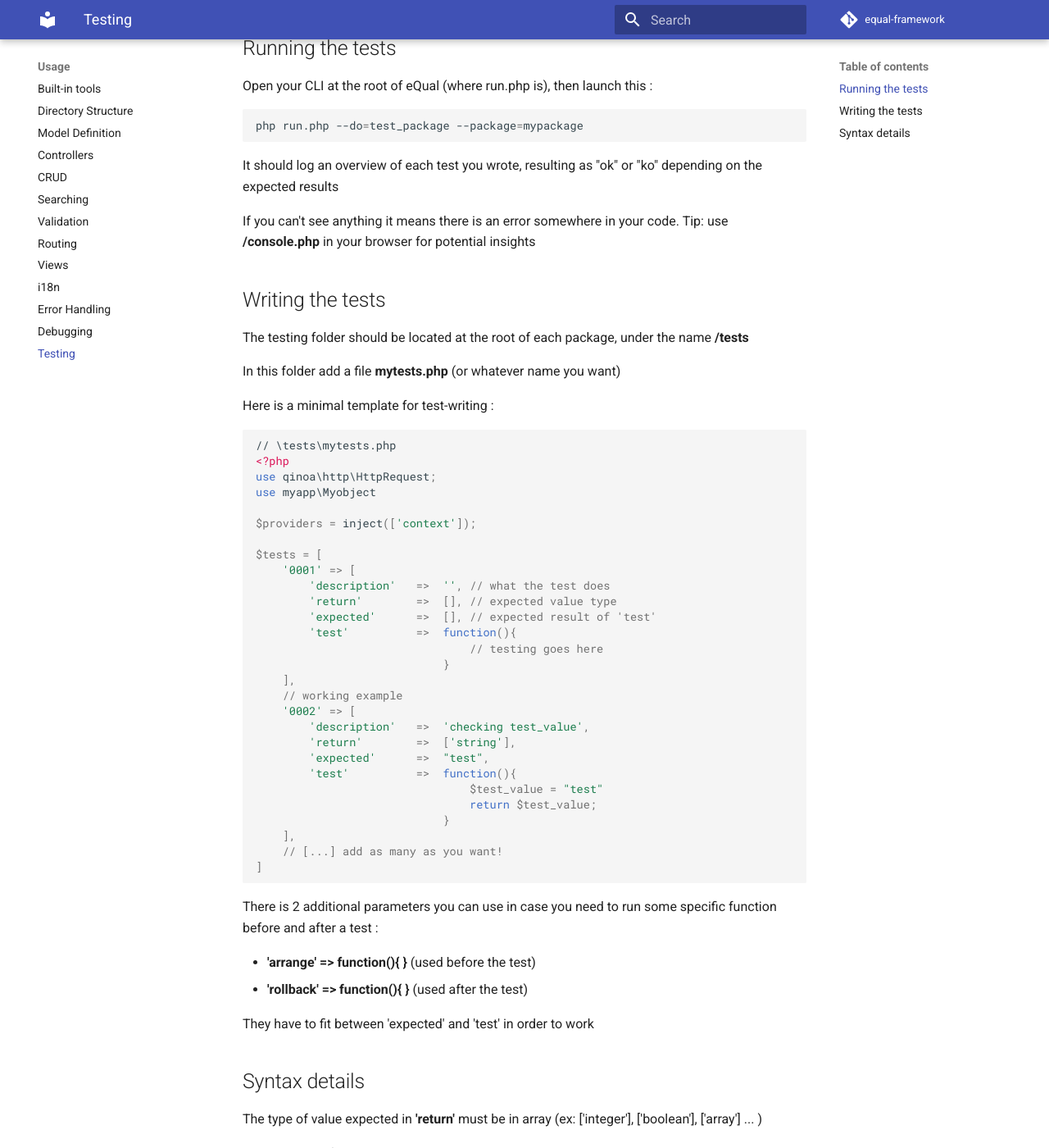
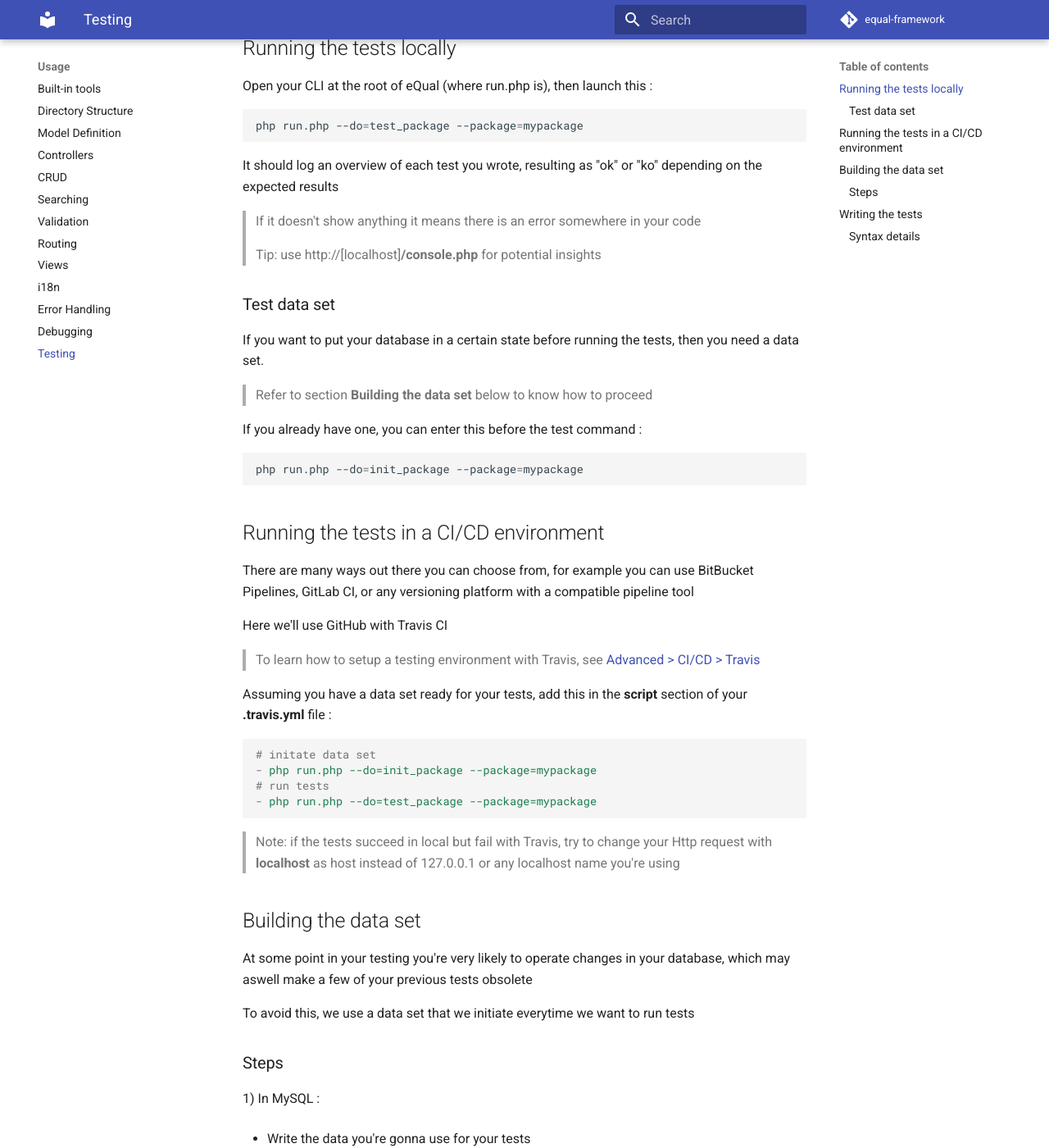
Before and after one commit to equalframework/equal-doc, an MkDocs documentation site: the page built from docs/usage/testing.md, in a window 1280 px wide and 1400 px high, scrolled down 350 px. Shown: the whole window at 82% size. Built offline with MkDocs 1.6.1 and Material for MkDocs 9.7.7, drawn with Linux system fonts in a browser that asks for light colours; comment, search, counter and statistics services are not loaded; some of the changed text lies outside the part shown.

````diff
--- a/docs/usage/testing.md
+++ b/docs/usage/testing.md
@@ -10,7 +10,7 @@ It will tell you if you have available tests. If it's not the case, see [**Writi
 
 
 
-## Running the tests
+## Running the tests locally
 
 Open your CLI at the root of eQual (where run.php is), then launch this :
 
@@ -20,7 +20,102 @@ php run.php --do=test_package --package=mypackage
 
 It should log an overview of each test you wrote, resulting as "ok" or "ko" depending on the expected results
 
-If you can't see anything it means there is an error somewhere in your code. Tip: use **/console.php** in your browser for potential insights
+> If it doesn't show anything it means there is an error somewhere in your code
+>
+> Tip: use http://[localhost]**/console.php** for potential insights
+
+### Test data set
+
+If you want to put your database in a certain state before running the tests, then you need a data set.
+
+>  Refer to section **Building the data set** below to know how to proceed
+
+If you already have one, you can enter this before the test command :
+
+```bash
+php run.php --do=init_package --package=mypackage
+```
+
+
+
+## Running the tests in a CI/CD environment
+
+There are many ways out there you can choose from, for example you can use BitBucket Pipelines, GitLab CI, or any versioning platform with a compatible pipeline tool
+
+Here we'll use GitHub with Travis CI
+
+> To learn how to setup a testing environment with Travis, see [Advanced > CI/CD > Travis](../advanced/ci-cd.md)
+
+Assuming you have a data set ready for your tests, add this in the **script** section of your **.travis.yml** file :
+
+```yaml
+# initate data set
+- php run.php --do=init_package --package=mypackage
+# run tests
+- php run.php --do=test_package --package=mypackage
+```
+
+> Note: if the tests succeed in local but fail with Travis, try to change your Http request with **localhost** as host instead of 127.0.0.1 or any localhost name you're using
+
+
+
+## Building the data set
+
+At some point in your testing you're very likely to operate changes in your database, which may aswell make a few of your previous tests obsolete
+
+To avoid this, we use a data set that we initiate everytime we want to run tests
+
+### Steps
+
+1) In MySQL :
+
+- Write the data you're gonna use for your tests
+
+- When you're happy with it, click on your database, go to the **Export** tab, select **Personalized** and unpick the tables you don't want to use, then press **Execute**
+
+2) It should give you a **.sql** file named after your database, go ahead and rename it **data.sql**
+
+3) In your **package directory** (public/packages/mypackage/) :
+
+- Create a folder named **/init**
+- Move **data.sql** into this folder
+
+4) Open**data.sql**. We're going to update it to make it compatible with eQual :
+
+- Remove anything that doesn't start with "**INSERT INTO**"
+- Manually adapt each insertion :
+
+For example, instead of
+
+```mysql
+INSERT INTO `my_table` (`field1`, `field2`)
+VALUES
+('value1','value1'),
+('value2','value2'),
+('value3','value3');
+```
+
+Write it like that
+
+```mysql
+INSERT INTO `my_table` (`field1`, `field2`) VALUES ('value1','value1');
+INSERT INTO `my_table` (`field1`, `field2`) VALUES ('value2','value2');
+INSERT INTO `my_table` (`field1`, `field2`) VALUES ('value3','value3');
+```
+
+> Note: you can add "IGNORE" between INSERT and INTO to avoid future problems
+
+That's it.
+
+To see if it works, run the following CLI command to initiate your data set
+
+```bash
+php run.php --do=init_package --package=mypackage
+```
+
+And compare in MySQL if you get the data you expected
+
+From now on, you can run the command above everytime you want to reinitialize your DB state
 
 
 
@@ -72,7 +167,7 @@ They have to fit between 'expected' and 'test' in order to work
 
 
 
-## Syntax details
+### Syntax details
 
 The type of value expected in **'return'** must be in array (ex: ['integer'], ['boolean'], ['array'] ... )
 
--- a/mkdocs.yml
+++ b/mkdocs.yml
@@ -72,6 +72,7 @@ nav:
      - 'Logging': 'advanced/logging.md'
      - 'Remote APIs': 'advanced/remote-apis.md'
      - 'Cascade Configuration': 'advanced/cascade-configuration.md'
+     - 'CI/CD' : 'advanced/ci-cd.md'
   - 'Contact & Support':
      - 'Contact': 'contact-and-support/contact.md'
      - 'Support': 'contact-and-support/support.md'
````
Also changed, not shown: docs/advanced/ci-cd.md (added, +70 -0 lines), docs/advanced/logging.md (+1 -0 lines), docs/advanced/security.md (+7 -7 lines), docs/howtos-and-examples/generic-cheat-sheet.md (+6 -6 lines), docs/usage/controllers.md (+2 -2 lines), docs/usage/debugging.md (+13 -0 lines).
